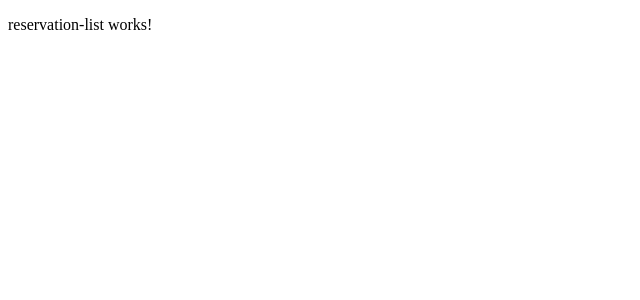
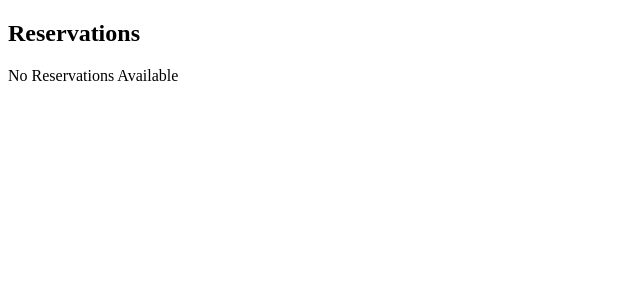
Before and after one commit to Patrikejane/hotelM, an Angular app: page /list in a window 1280 px wide. Shown: the top 300 px of the page, without its empty margins (0-640 px from the left). Built offline with nearby package versions, Linux system fonts and the light colour scheme.

Commit message:
Update reservation-list.component.html
reservation List

```diff
--- a/src/app/reservation-list/reservation-list.component.html
+++ b/src/app/reservation-list/reservation-list.component.html
@@ -1 +1,18 @@
-<p>reservation-list works!</p>
+<h2>Reservations </h2>
+
+<ul *ngIf="reservations.length; else NoReservations">
+    <li *ngFor="let reservation of reservations">
+        Guest : {{reservation.guestName}}
+        Guest : {{reservation.guestEmail}}
+        Guest : {{reservation.checkInDate}}
+        Guest : {{reservation.checkOutDate}}
+        Guest : {{reservation.roomNumber}}
+        <button (click)="deleteReservation(reservation.id)"> Del</button>
+        <button [routerLink]="['/edit',reservation.id]" >Edit</button>
+    </li>
+</ul>
+
+
+<ng-template #NoReservations>
+    <p>No Reservations Available</p>
+</ng-template>
```
